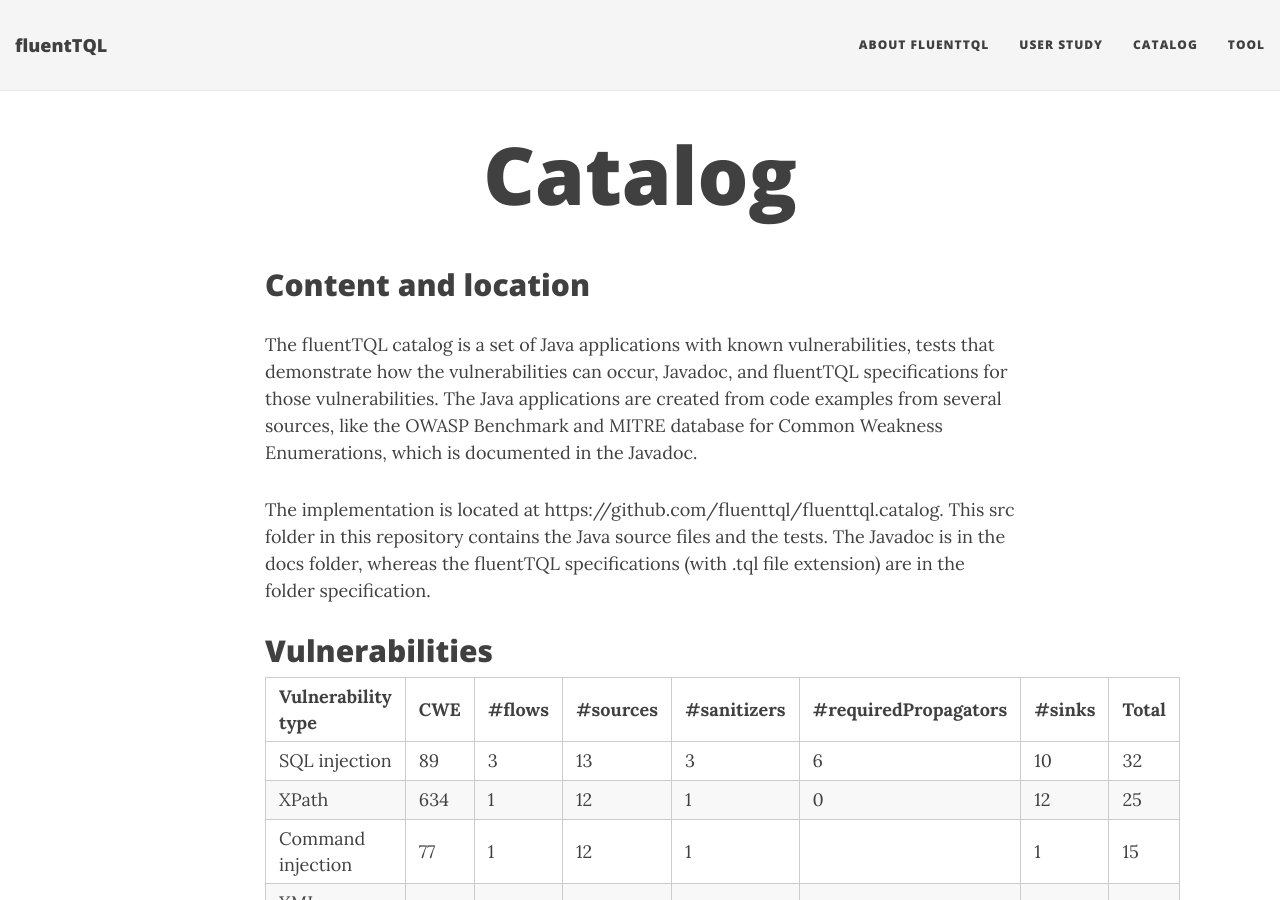
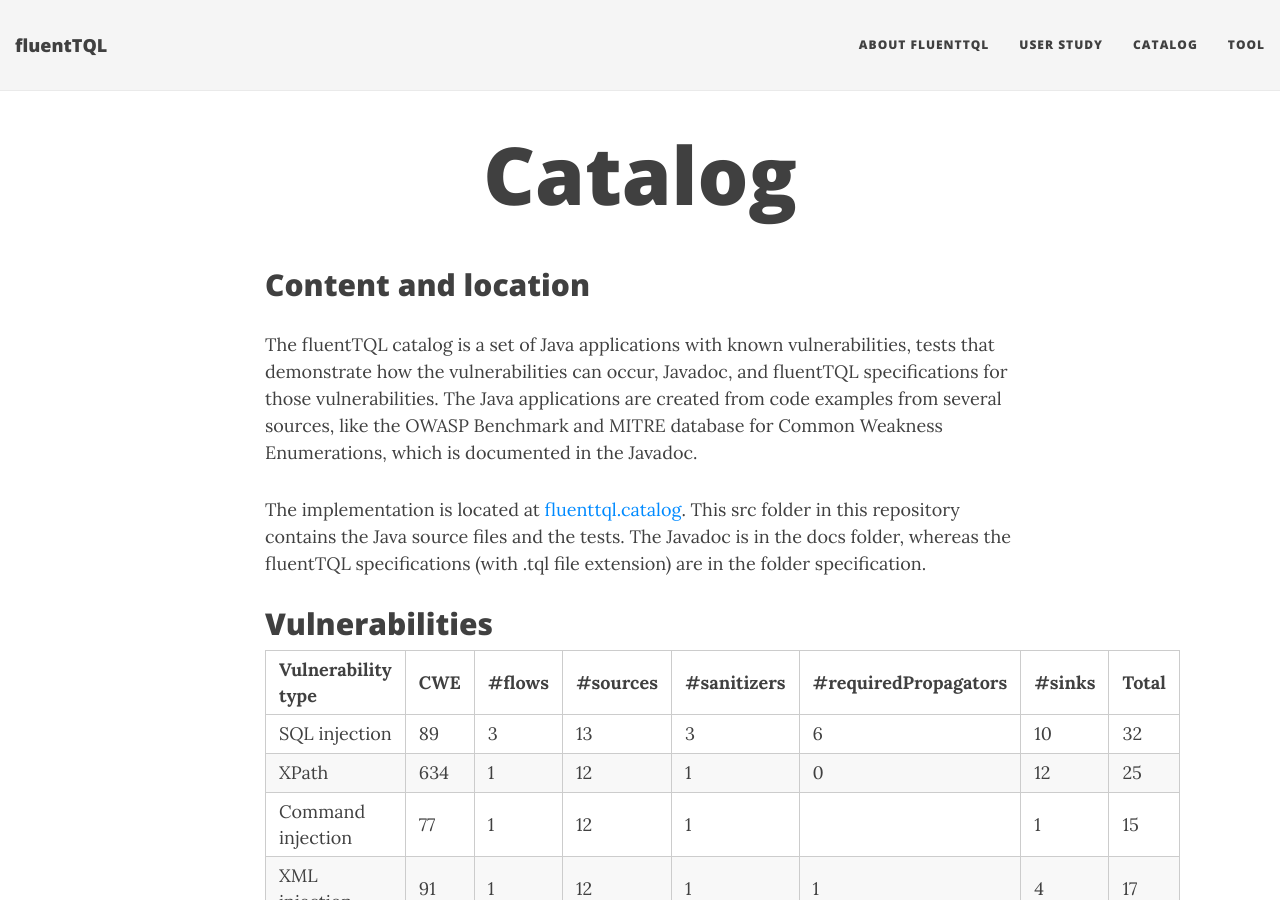
Before and after one commit to fluenttql/fluenttql.github.io, a Jekyll site: the page built from catalog.md, in a window 1280 px wide and 900 px high. Built offline with Jekyll 4.4.1, drawn with Linux system fonts in a browser that asks for light colours; nearby versions of some CDN libraries; part of the change alters nothing that is shown.

Commit message:
correcting link

```diff
--- a/catalog.md
+++ b/catalog.md
@@ -10,7 +10,7 @@ subtitle:
 
 The fluentTQL catalog is a set of Java applications with known vulnerabilities, tests that demonstrate how the vulnerabilities can occur,  Javadoc, and fluentTQL specifications for those vulnerabilities. The Java applications are created from code examples from several sources, like the OWASP Benchmark and MITRE database for Common Weakness Enumerations, which is documented in the Javadoc.
 
-The implementation is located at https://github.com/fluenttql/fluenttql.catalog. This src folder in this repository contains the Java source files and the tests. The Javadoc is in the docs folder, whereas the fluentTQL specifications (with .tql file extension) are in the folder specification.
+The implementation is located at <a href="https://github.com/fluenttql/fluenttql.catalog">fluenttql.catalog</a>. This src folder in this repository contains the Java source files and the tests. The Javadoc is in the docs folder, whereas the fluentTQL specifications (with .tql file extension) are in the folder specification.
 
 ## Vulnerabilities
 
```
